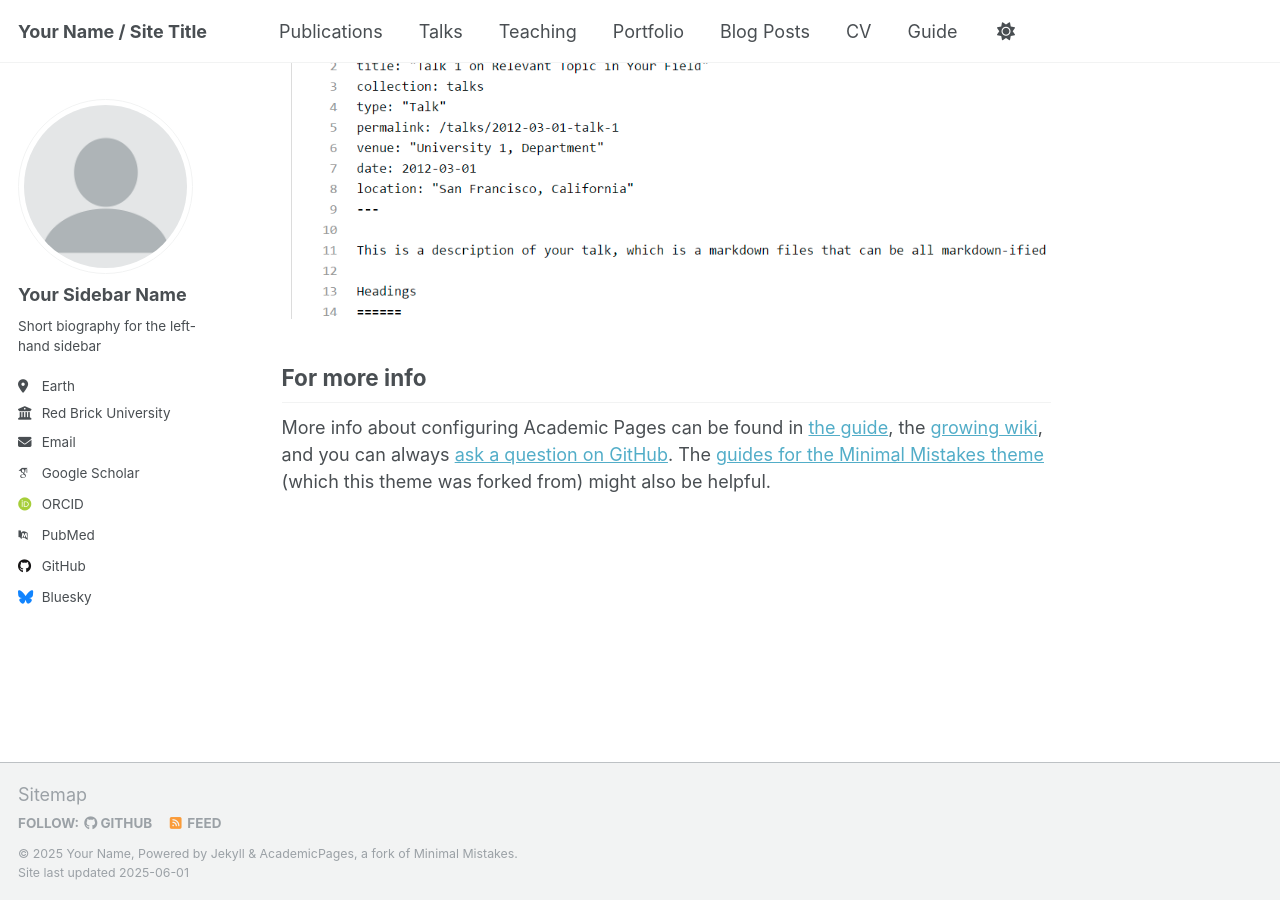
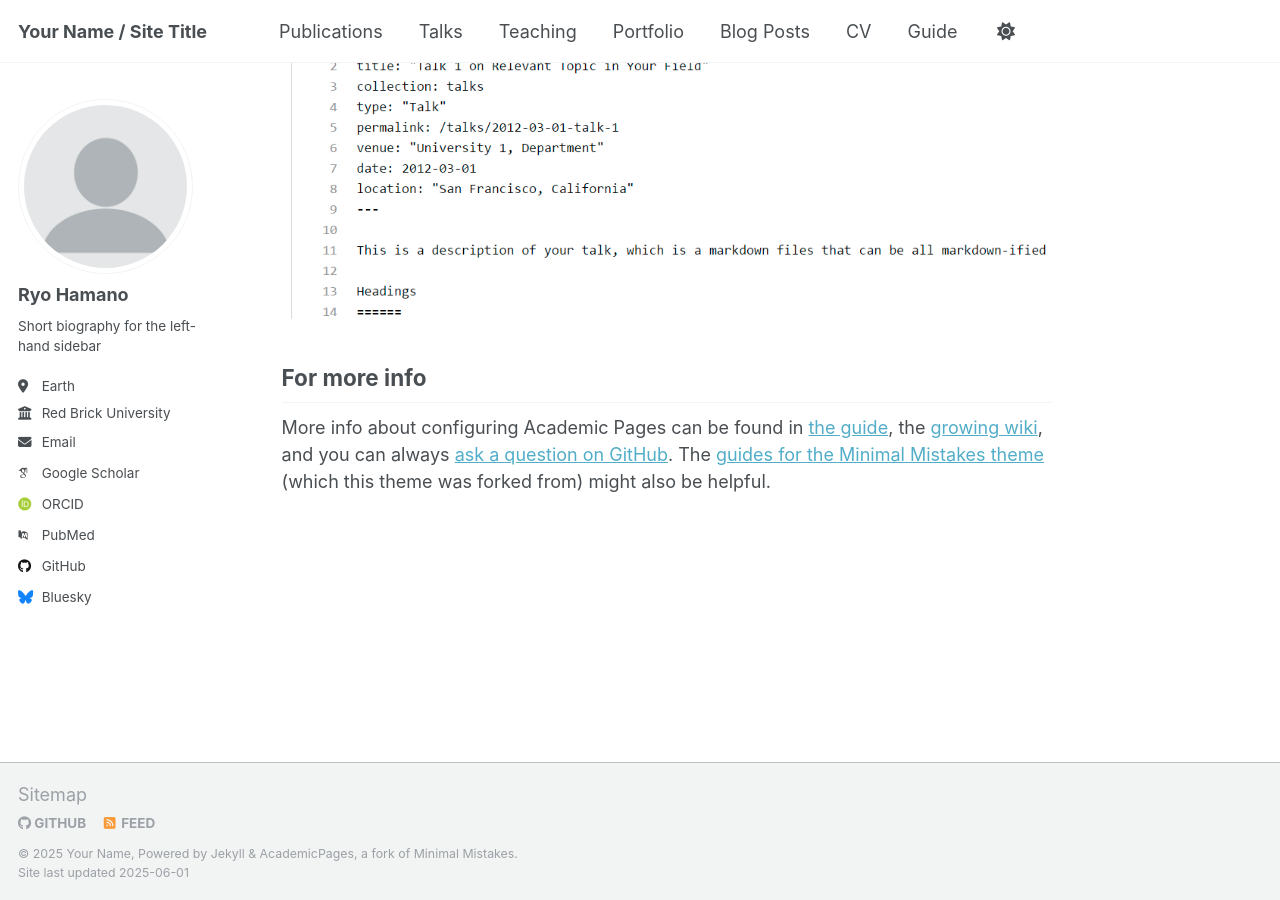
Before and after one commit to ryohamano/ryohamano.github.io, a Jekyll site: the page built from _pages/about.md, in a window 1280 px wide and 900 px high, scrolled down 2636 px. Built offline with Jekyll 4.4.1, drawn with Linux system fonts in a browser that asks for light colours; some web fonts are replaced.

Commit message:
Update _config.yml

```diff
--- a/_config.yml
+++ b/_config.yml
@@ -7,7 +7,7 @@
 # server process.
 
 # Basic Site Settings
-locale                   : "en-US"
+locale                   : "ja"
 site_theme               : "default"
 title                    : "Your Name / Site Title"
 title_separator          : "-"
@@ -23,7 +23,7 @@
 author:
   # Biographic information
   avatar           : "profile.png"
-  name             : "Your Sidebar Name"
+  name             : "Ryo Hamano"
   pronouns         : # example: "she/her"
   bio              : "Short biography for the left-hand sidebar"
   location         : "Earth"
```
